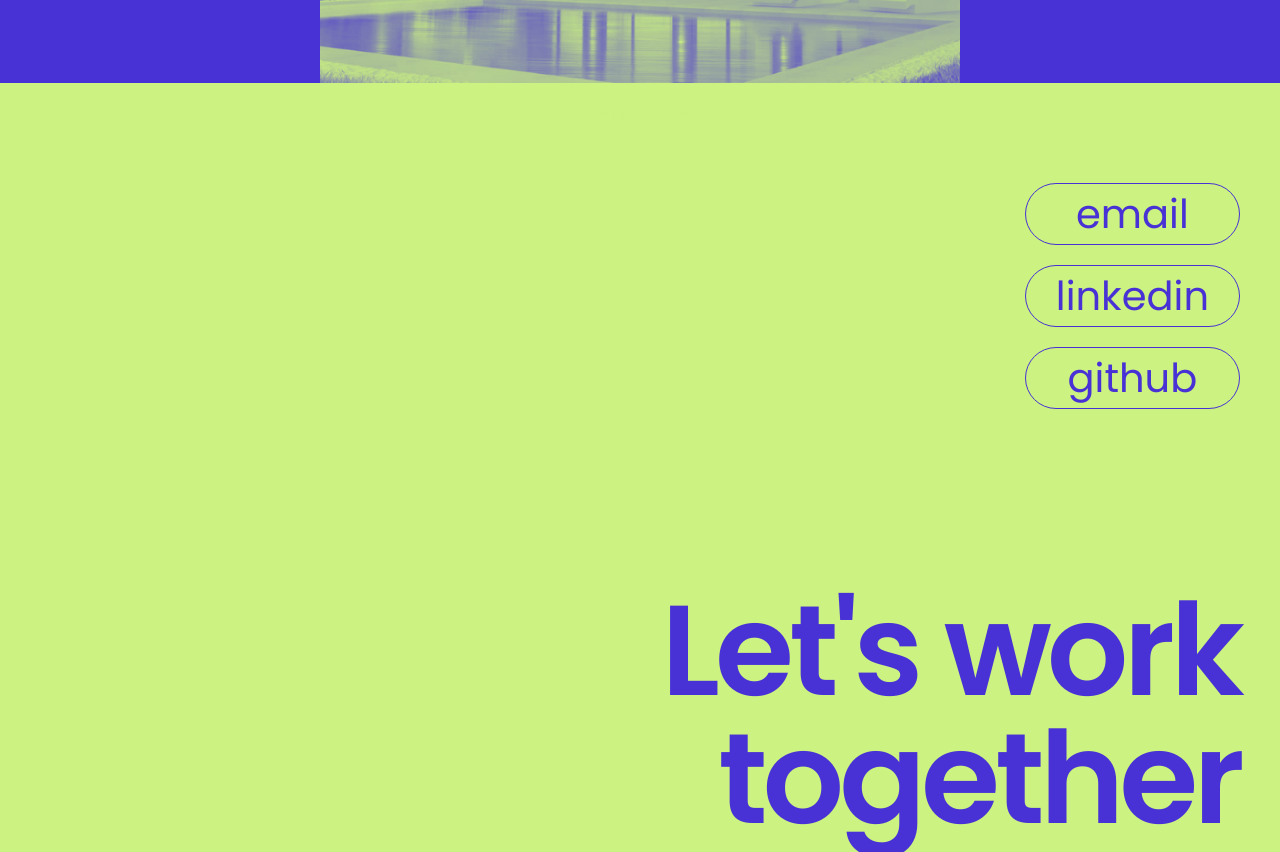
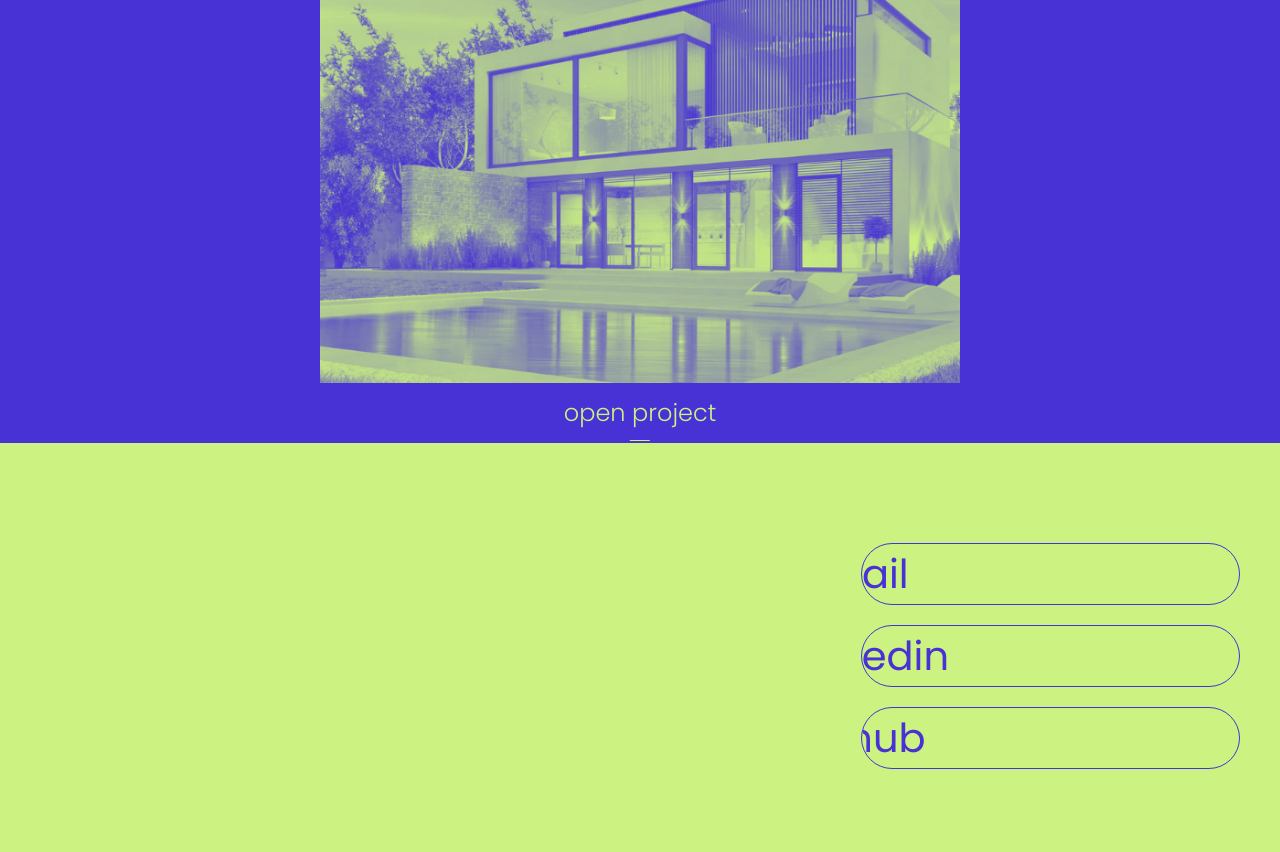
Before and after one commit to AlinaPisarenko/portfolio-website, a React (Vite) app in the folder client/: page / in a window 1280 px wide. Shown: the part 3620-4472 px from the top of the page. Built offline with nearby package versions, Linux system fonts and the light colour scheme.

Commit message:
added animation for the footer

```diff
--- a/client/src/components/Contact.jsx
+++ b/client/src/components/Contact.jsx
@@ -1,16 +1,44 @@
-import React from 'react'
+import React, { useState, useRef, useEffect} from 'react'
 import '../styles/Contact.css'
 
 export default function Contact() {
+  const ref = useRef(null);
+  const [isVisible, setIsVisible] = useState(false);
+
+  useEffect(() => {
+    const onScroll = () => {
+
+        const top = ref.current.offsetTop
+        const windowHeight = window.innerHeight;
+        const currentScrollPos = window.pageYOffset + windowHeight;
+
+        if (currentScrollPos >= top) {
+          setIsVisible(true);
+        } else {
+          setIsVisible(false);
+        }
+      };
+
+    window.addEventListener('scroll', onScroll);
+    }, []);
+
   return (
     <div className='contact'>
 
       <div className='contact-links'>
-        <a className='contact-link' href="mailto:pisarenko.alina@gmail.com" target="_blank">email</a>
-        <a className='contact-link' href="https://www.linkedin.com/in/alina-pisarenko-web-developer/" target="_blank">linkedin</a>
-        <a className='contact-link' href="https://github.com/AlinaPisarenko" target="_blank">github</a>
+        <div className='contact-link-wrap'>
+            <a className='contact-link' href="mailto:pisarenko.alina@gmail.com" target="_blank">email email</a>
+        </div>
+
+        <div className='contact-link-wrap'>
+          <a className='contact-link' href="https://www.linkedin.com/in/alina-pisarenko-web-developer/" target="_blank">linkedin linkedin</a>
+        </div>
+        <div className='contact-link-wrap'>
+            <a className='contact-link' href="https://github.com/AlinaPisarenko" target="_blank">github github</a>
+        </div>
       </div>
       <h5 className='contact-title'>Let's work together</h5>
+
     </div>
   )
 }
--- a/client/src/components/Footer.jsx
+++ b/client/src/components/Footer.jsx
@@ -1,10 +1,31 @@
-import React from 'react'
+import React, { useRef, useEffect, useState }  from 'react'
 import '../styles/Footer.css'
 
 export default function Footer() {
+
+  const ref = useRef(null);
+  const [isVisible, setIsVisible] = useState(false);
+
+  useEffect(() => {
+    const onScroll = () => {
+
+        const top = ref.current.offsetTop
+        const windowHeight = window.innerHeight;
+        const currentScrollPos = window.pageYOffset + windowHeight;
+
+        if (currentScrollPos >= top) {
+          setIsVisible(true);
+        } else {
+          setIsVisible(false);
+        }
+      };
+
+    window.addEventListener('scroll', onScroll);
+    }, []);
+
   return (
     <div className='footer'>
-      <div className='line' id='line-footer'></div>
+      <div ref={ref}  id='line-footer' className={`line-footer ${isVisible ? "is-visible" : ""}`}></div>
     </div>
   )
 }
--- a/client/src/styles/Contact.css
+++ b/client/src/styles/Contact.css
@@ -8,10 +8,7 @@
     display: flex;
     flex-direction: column;
     align-items: flex-end;
-    justify-content: space-between;;
-    /* flex-direction: row; */
-    /* align-items: flex-end;
-    justify-content: space-between; */
+    justify-content: space-between;
 }
 
 .contact-title {
@@ -27,16 +24,35 @@
     display: flex;
     flex-direction: column;
     gap: 2rem;
-    padding-top:6rem;
+    padding-top: 6rem;
+}
+
+.contact-link-wrap {
+    color: var(--bg-main);
+    border: 1px solid var(--bg-main);
+    border-radius: 50px;
+    text-align: center;
+    padding: 0 3rem;
+    overflow-y: hidden;
+    width: auto;
+    white-space: nowrap
 }
 
 .contact-link {
     color: var(--bg-main);
     font-size: 4rem;
     text-decoration: none;
-    padding:0 3rem;
-    border: 1px solid var(--bg-main);
-    border-radius: 50px;
     font-weight: 400;
-    text-align: center;
+    display: block;
+    width: 100%;
+    transform: translateX(0%);
+    animation: move 8s linear infinite
 }
+
+.contact-link:hover {
+    /* transform: translateX(-50%); */
+}
+
+@keyframes move {
+    to { transform: translateX(-100%); }
+  }
--- a/client/src/styles/Footer.css
+++ b/client/src/styles/Footer.css
@@ -7,17 +7,35 @@
     height: 8vh;
 }
 
-#line-footer {
-    background: var(--bg-main);
+
+.line-footer::before {
+    top: 0;
+    left: 0;
+    position: absolute;
+    background: var(--font-main);
 }
 
-#line-footer::before {
-    top: 0;
+
+.line-footer {
+    width: 85vw;
+    height: 1px;
+    position: absolute;
     left: 0;
-    animation: animate-bottom 1s linear;
+    background: var(--bg-main);
+    transition: opacity 0.5s ease-out;
+  }
+
+  .is-visible {
+    animation: animate-bottom-f 1s linear;
     animation-fill-mode: forwards;
-    background: var(--font-main);
+  }
 
-    animation-play-state: paused;
-    animation-delay: calc(var(--scroll) * -1s);
+  @keyframes animate-bottom-f {
+    0% {
+       left: -100%;
+    }
+
+    100% {
+        left: 0;
+    }
 }
--- a/client/src/styles/Home.css
+++ b/client/src/styles/Home.css
@@ -180,7 +180,7 @@ h2 {
 
   @keyframes outer-left {
     from {
-      transform: translateX(70%);
+      transform: translateX(75%);
     }
     to {
       transform: none;
@@ -198,7 +198,7 @@ h2 {
 
   @keyframes inner-left-20 {
     from {
-      transform: translateX(150%);
+      transform: translateX(120%);
     }
     to {
       transform: none;
--- a/client/src/styles/ProjectCard.css
+++ b/client/src/styles/ProjectCard.css
@@ -1,7 +1,7 @@
 @import url("App.css");
 
 .project-card {
-    position: relative;
+    /* position: relative; */
     /* height: 80vh; */
 
 }
@@ -19,6 +19,7 @@
     font-weight: 600;
     font-size: 8rem;
     letter-spacing: -0.1rem;
+    padding-top: 6rem;
 }
 
 
@@ -74,6 +75,7 @@
     width: 50vw;
     height: auto;
     opacity: 0;
+    margin-bottom: 6rem;
   }
 
   .animate {
```
